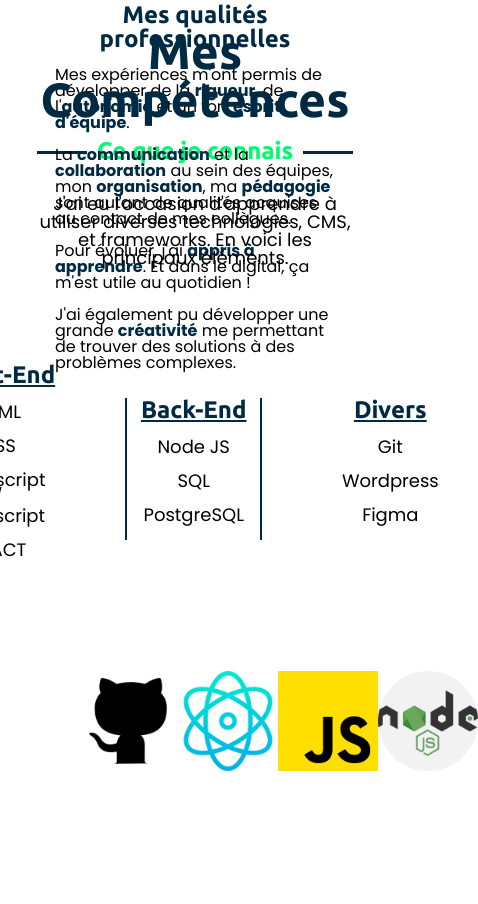
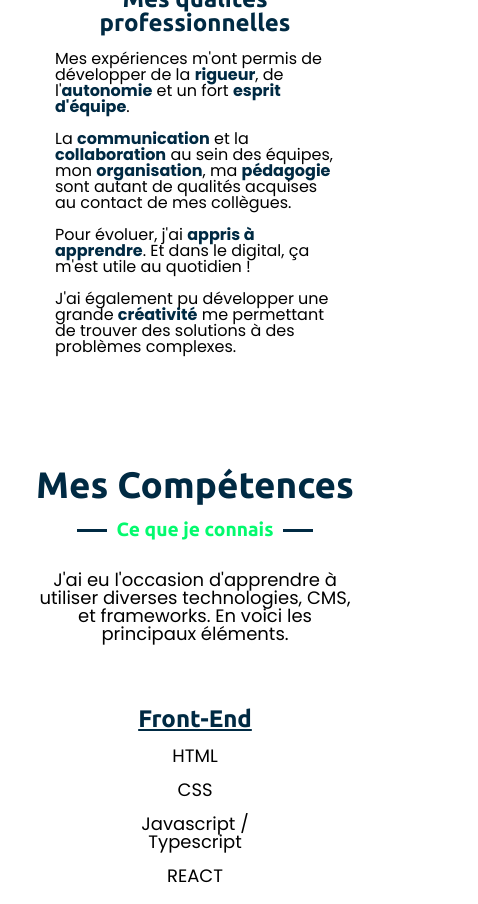
Before and after one commit to NicolasArfel/Portfolio, a website: page index.html in a window 390 px wide. Shown: the part 1545-2449 px from the top of the page, 478 px wide, since content can reach past the window. Before the commit the page ends 2316 px from the top, so only its background shows below. Drawn offline with nearby package versions, Linux system fonts and the light colour scheme.

Commit message:
skills section ready for mobile

```diff
--- a/styles/about.css
+++ b/styles/about.css
@@ -44,6 +44,9 @@ article span {
 }
 
 @media screen and (max-width: 900px) {
+  .about {
+    height: fit-content;
+  }
   .about__container {
     flex-direction: column;
   }
--- a/styles/skills.css
+++ b/styles/skills.css
@@ -14,6 +14,7 @@
 .skills__back {
   border-left: 2px solid var(--dark-blue);
   border-right: 2px solid var(--dark-blue);
+  padding: 0 2rem;
 }
 
 .skills article {
@@ -38,3 +39,36 @@
 .skills__logo img {
   width: 100px;
 }
+
+@media screen and (max-width: 900px) {
+  .skills__container {
+    flex-direction: column;
+    margin: 1rem auto;
+  }
+  .skills__back {
+    border-top: 2px solid var(--dark-blue);
+    border-bottom: 2px solid var(--dark-blue);
+    border-left: none;
+    border-right: none;
+    padding: 2rem 0;
+  }
+  .skills article {
+    width: 200px;
+  }
+  .skills__logo {
+    width: 80%;
+  }
+}
+
+@media screen and (max-width: 700px) {
+  .skills {
+    height: fit-content;
+    width: 100%;
+  }
+  .skills__logo {
+    width: 80%;
+  }
+  .skills__logo img {
+    width: 60px;
+  }
+}
--- a/styles/styles.css
+++ b/styles/styles.css
@@ -55,5 +55,26 @@ a {
 
 .subTitle__description {
   text-align: center;
-  margin: 2rem;
+  width: 80%;
+  margin: 2rem auto;
 }
+
+@media screen and (max-width: 500px) {
+  .subTitle {
+    font-size: 2.3rem;
+  }
+  .subTitle__text {
+    font-size: 1.2rem;
+  }
+
+  .subTitle__text:before,
+  .subTitle__text:after {
+    width: 30px;
+  }
+  .subTitle__text:before {
+    left: -40px;
+  }
+  .subTitle__text:after {
+    right: -40px;
+  }
+}
```
